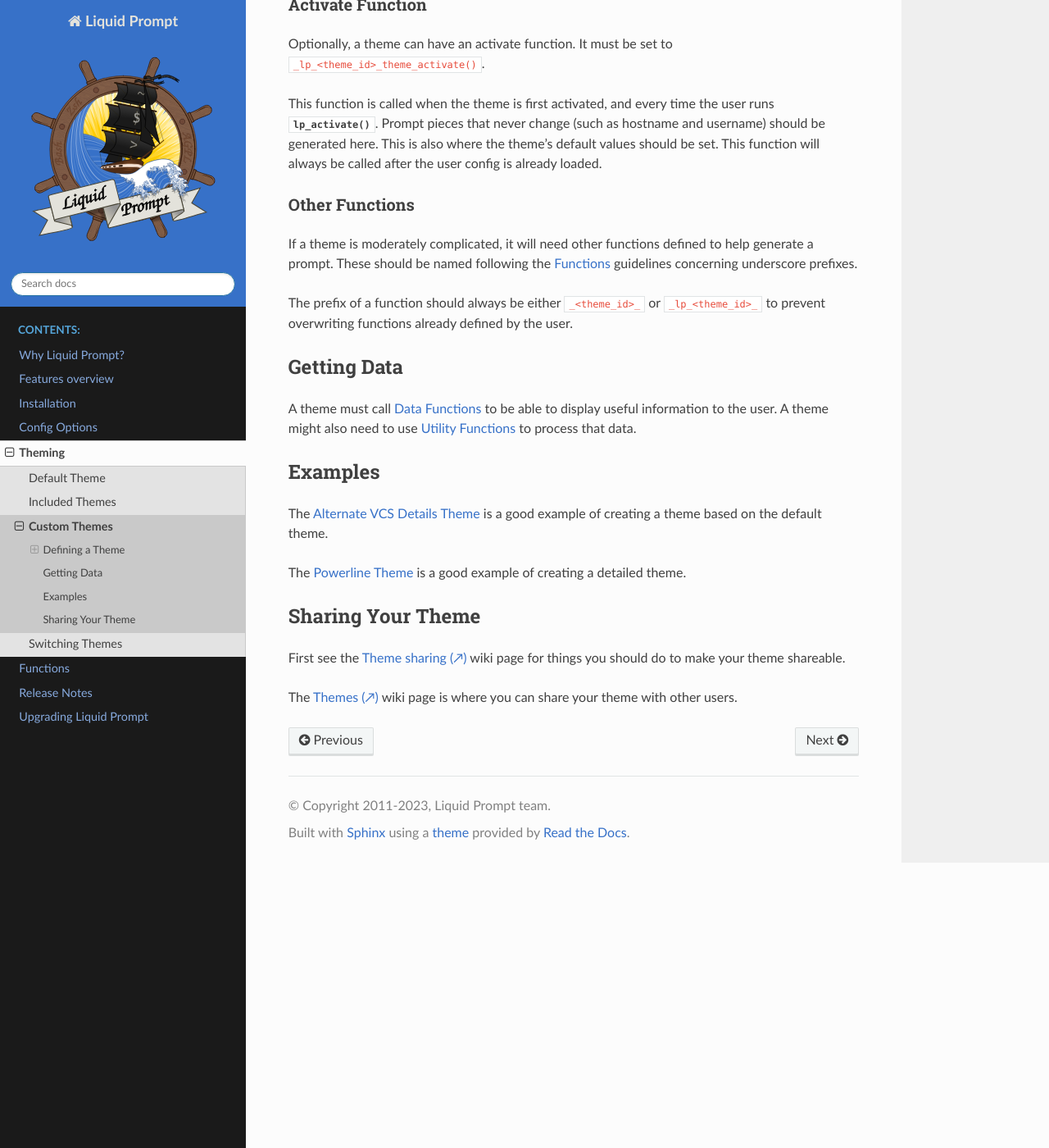
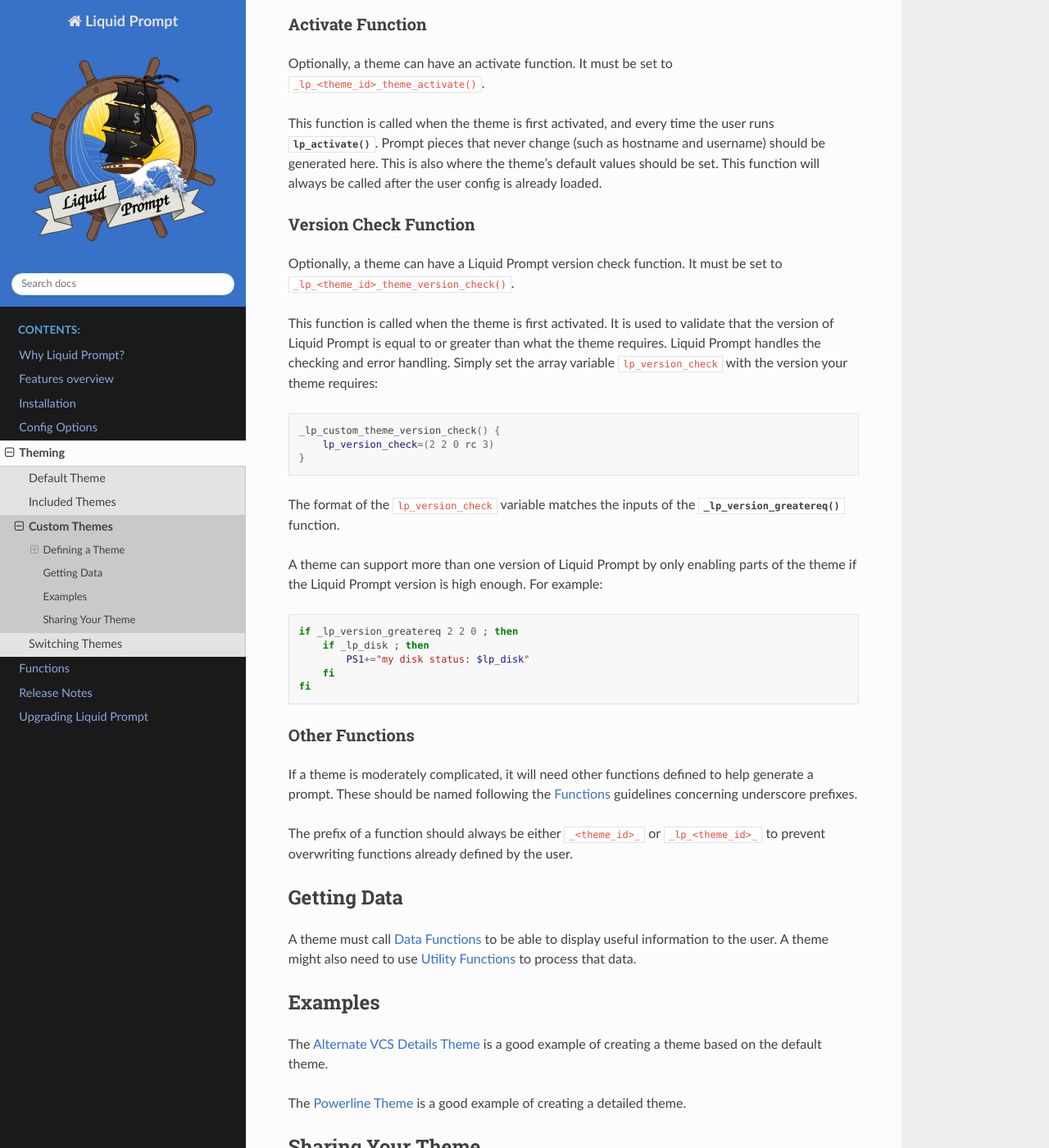
Before and after one commit to liquidprompt/liquidprompt, a Sphinx documentation site: the page built from docs/theme/custom.rst, in a window 1280 px wide and 1400 px high, scrolled down 904 px. Shown: the whole window at 82% size. Built offline with Sphinx 7.4.7 and the Read the Docs theme 2.0.0, drawn with Linux system fonts in a browser that asks for light colours; some of the changed text lies outside the part shown.

Commit message:
Add custom theme version check hook
This new function that themes can set will validate that the version of
Liquid Prompt is new enough for the theme to run.
Also add docs on this topic, to educate theme authors on how to gate
specific parts of Liquid Prompt behind version checks.

Related: https://github.com/liquidprompt/liquidprompt/discussions/799#discussioncomment-7730380

```diff
--- a/docs/theme/custom.rst
+++ b/docs/theme/custom.rst
@@ -43,6 +43,34 @@
 values should be set. This function will always be called after the user config
 is already loaded.
 
+Version Check Function
+----------------------
+
+Optionally, a theme can have a Liquid Prompt version check function. It must be
+set to ``_lp_<theme_id>_theme_version_check()``.
+
+This function is called when the theme is first activated. It is used to
+validate that the version of Liquid Prompt is equal to or greater than what the
+theme requires. Liquid Prompt handles the checking and error handling. Simply
+set the array variable ``lp_version_check`` with the version your theme
+requires::
+
+    _lp_custom_theme_version_check() {
+        lp_version_check=(2 2 0 rc 3)
+    }
+
+The format of the ``lp_version_check`` variable matches the inputs of the
+:func:`_lp_version_greatereq` function.
+
+A theme can support more than one version of Liquid Prompt by only enabling
+parts of the theme if the Liquid Prompt version is high enough. For example::
+
+    if _lp_version_greatereq 2 2 0 ; then
+        if _lp_disk ; then
+            PS1+="my disk status: $lp_disk"
+        fi
+    fi
+
 Other Functions
 ---------------
 
```
Also changed, not shown: 2 other files.
